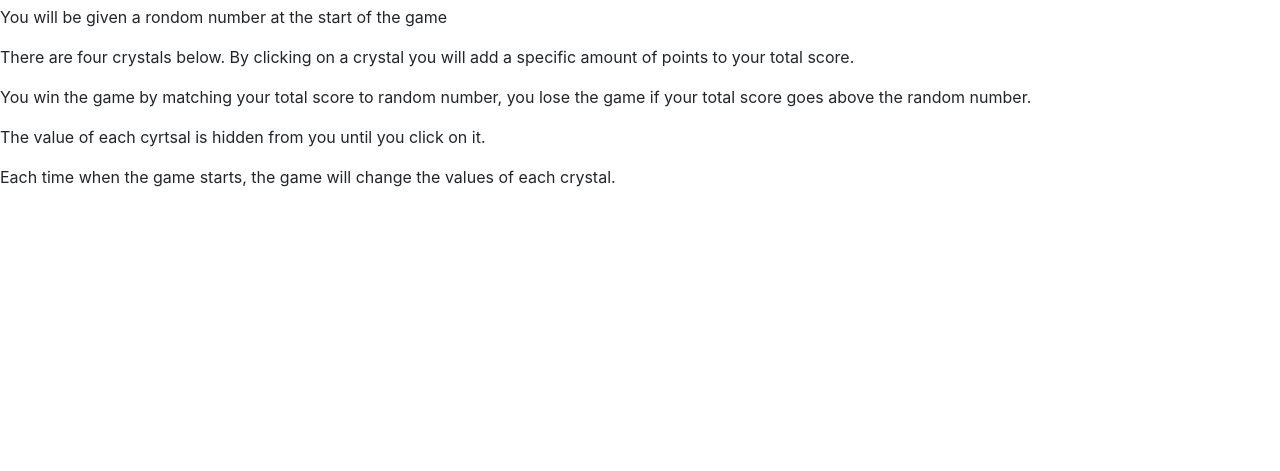
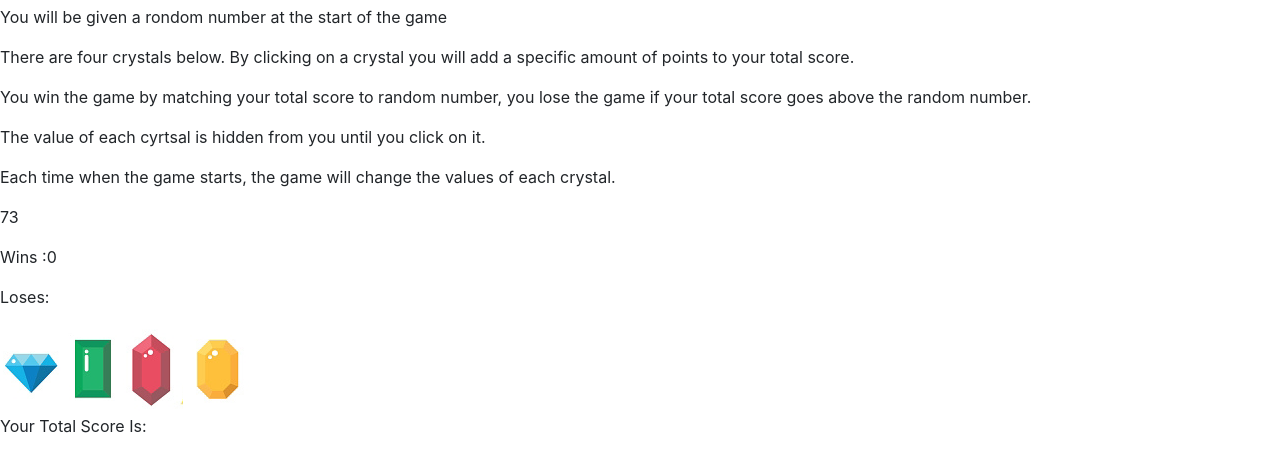
Before and after one commit to krishnaaddala/unit-4-game, a plain HTML site: page index.html in a window 1280 px wide. Shown: the part 51-522 px from the top of the page. Drawn offline with nearby package versions, Linux system fonts and the light colour scheme.

Commit message:
adding game logic, images and reset.css content

```diff
--- a/assets/css/reset.css
+++ b/assets/css/reset.css
@@ -0,0 +1,48 @@
+/* http://meyerweb.com/eric/tools/css/reset/
+   v2.0 | 20110126
+   License: none (public domain)
+*/
+
+html, body, div, span, applet, object, iframe,
+h1, h2, h3, h4, h5, h6, p, blockquote, pre,
+a, abbr, acronym, address, big, cite, code,
+del, dfn, em, img, ins, kbd, q, s, samp,
+small, strike, strong, sub, sup, tt, var,
+b, u, i, center,
+dl, dt, dd, ol, ul, li,
+fieldset, form, label, legend,
+table, caption, tbody, tfoot, thead, tr, th, td,
+article, aside, canvas, details, embed,
+figure, figcaption, footer, header, hgroup,
+menu, nav, output, ruby, section, summary,
+time, mark, audio, video {
+	margin: 0;
+	padding: 0;
+	border: 0;
+	font-size: 100%;
+	font: inherit;
+	vertical-align: baseline;
+}
+/* HTML5 display-role reset for older browsers */
+article, aside, details, figcaption, figure,
+footer, header, hgroup, menu, nav, section {
+	display: block;
+}
+body {
+	line-height: 1;
+}
+ol, ul {
+	list-style: none;
+}
+blockquote, q {
+	quotes: none;
+}
+blockquote:before, blockquote:after,
+q:before, q:after {
+	content: '';
+	content: none;
+}
+table {
+	border-collapse: collapse;
+	border-spacing: 0;
+}
--- a/assets/javascript/game.js
+++ b/assets/javascript/game.js
@@ -0,0 +1,33 @@
+//create global variables for computer generated and hidden values for each crystal and also for wins and loses
+var computerChoice = Math.floor(Math.random() * ((120-19)+1) + 19);
+console.log(computerChoice);
+var crystalNumber = Math.floor(Math.random() * 12) + 1;
+console.log(crystalNumber);
+// create a array list of images to associate a random crystalNumber
+var imagesList = ["blue.png", "green.png", "red.png", "yellow.png"];
+var wins = 0;
+var loses = 0;
+var crystalClick =0;
+var numberOfWins = document.getElementById("wins");
+var numberOfLosses = document.getElementById("losses");
+var youWin = document.getElementById("youWin");
+var youLost = document.getElementById("youLost");
+//create clicks for 4 crystal images
+$("#computerRandom").text(computerChoice);
+
+$("crystalimages").on("click", function(){
+    var crystalValue = imagesList[crystalNumber];
+    crystalClick+=crystalValue;
+    if (crystalClick === computerChoice){
+        $("#youWin").text("You Win!")
+        wins++;
+        //$("#wins")
+    }
+    else{
+        $("#youlost").text("You Lost!")
+        loses++;
+
+    }
+});
+numberOfWins.textContent = "Wins :" + wins;
+numberOfLosses.textContent = "Losses :" + losses;
--- a/index.html
+++ b/index.html
@@ -8,6 +8,7 @@
     <title>CrystalsCollector Game</title>
     <!-- link the style.css sheet -->
     <link rel="stylesheet" href="assets/css/style.css">
+    <!-- <link rel="stylesheet" href="assets/css/reset.css"> -->
     <!-- Bootstrap CSS linking -->
     <link rel="stylesheet" href="https://stackpath.bootstrapcdn.com/bootstrap/4.3.1/css/bootstrap.min.css"
         integrity="sha384-ggOyR0iXCbMQv3Xipma34MD+dH/1fQ784/j6cY/iJTQUOhcWr7x9JvoRxT2MZw1T" crossorigin="anonymous">
@@ -25,15 +26,17 @@
         <p>Each time when the game starts, the game will change the values of each crystal.</p>
     </div>
     <p id="computerRandom"></p>
-    <p id="wins"></p>
-    <p id="loses"></p>
+    <p id="youWin"></p>
+    <p id="youLost"></p>
+    <p id="wins">Wins:</p>
+    <p id="loses">Loses:</p>
     <div id="crystalimages">
-        <img src="">
-        <img src="">
-        <img src="">
-        <img src="">
+        <img src="assets/images/blue.png">
+        <img src="assets/images/green.png">
+        <img src="assets/images/red.png">
+        <img src="assets/images/yellow.png">
     </div>
-    <p id="totalScore"></p>
+    <p id="totalScore">Your Total Score Is:</p>
     <p id="totalScoreNumber"></p>
     <!-- jQuery first, then Popper.js, then Bootstrap JS -->
     <script src="https://code.jquery.com/jquery-3.3.1.slim.min.js"
```
Also changed, not shown: assets/images/background.png (added), assets/images/blue.png (added), assets/images/green.png (added), assets/images/red.png (added), assets/images/yellow.png (added), 2 other files.
